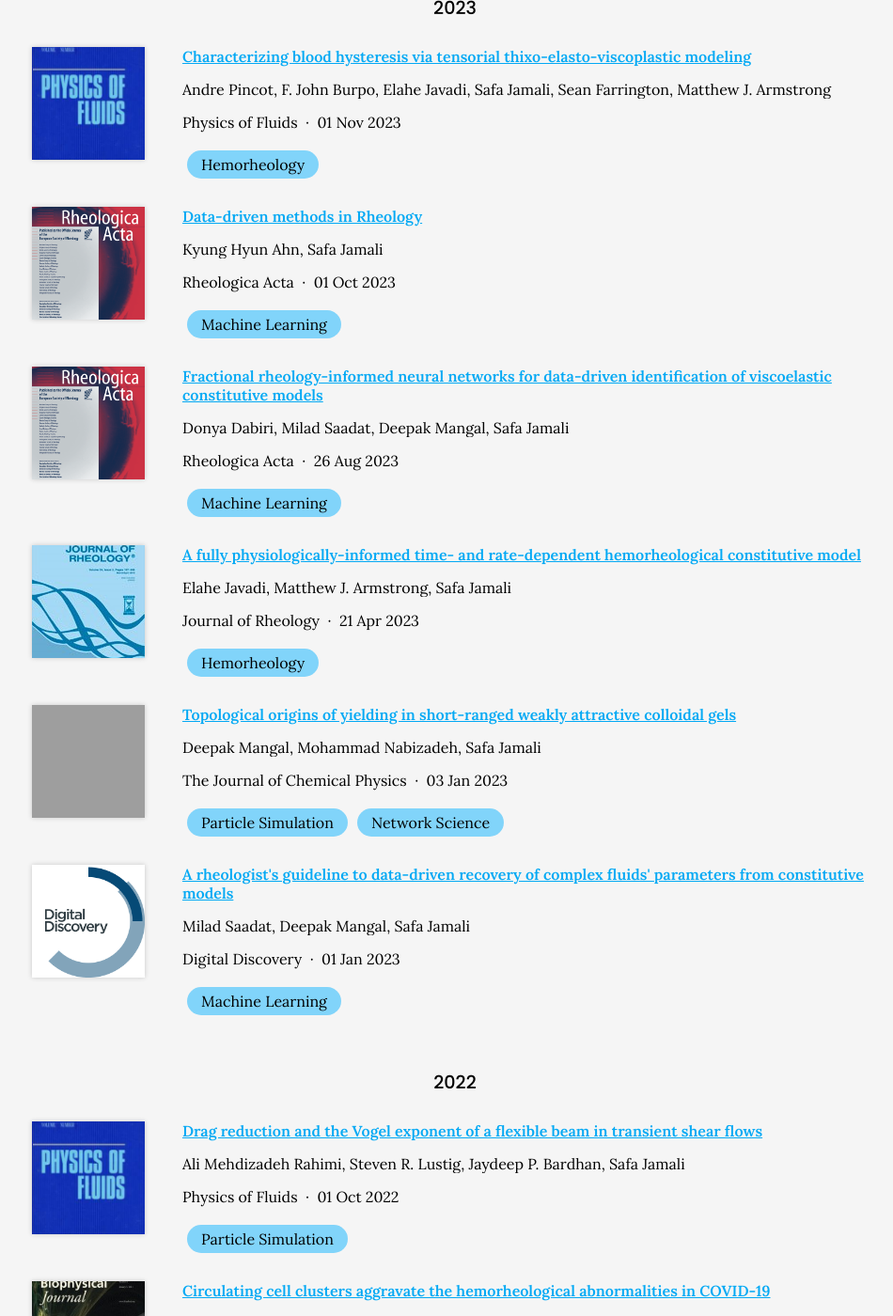
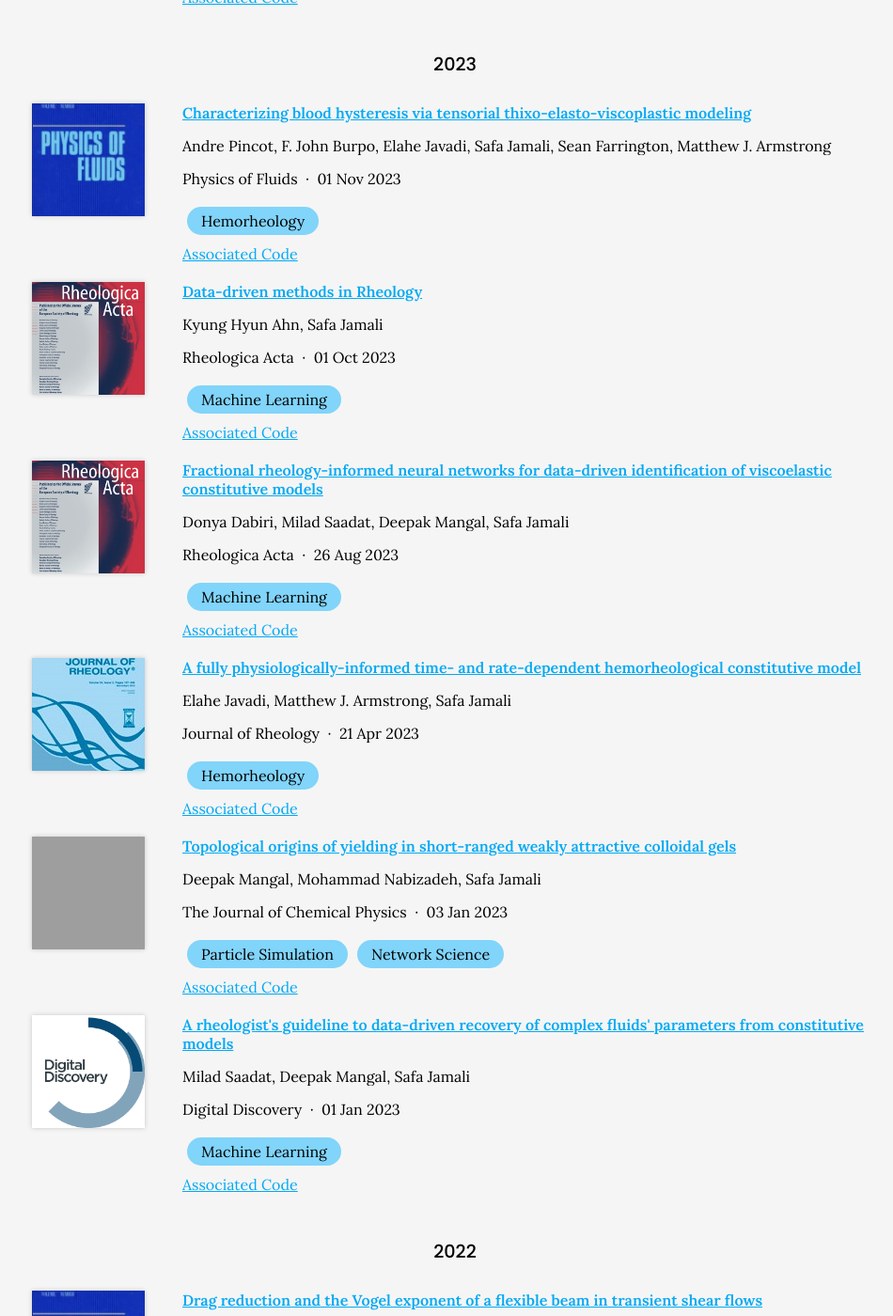
Before and after one commit to procf/procf.github.io, a Jekyll site: the page built from publications/index.md, in a window 1280 px wide and 1400 px high, scrolled down 1232 px. Shown: the whole window at 94% size, without its empty margins (156-1106 px from the left). Built offline with Jekyll 4.4.1, drawn with Linux system fonts in a browser that asks for light colours; nearby versions of some CDN libraries; comment, search, counter and statistics services are not loaded; some of the changed text lies outside the part shown.

Commit message:
Pub Tags: Add link in tag list

```diff
--- a/_includes/citation.html
+++ b/_includes/citation.html
@@ -69,6 +69,7 @@
           {%- assign link = extra.link -%}
           {%- include link.html type=type icon=icon text=text link=link -%}
         {%- endfor -%}
+        <a href="{{ link }}" class="repo" target="_blank">Associated Code</a>
       </div>
     {%- endif -%}
 </div>
```
